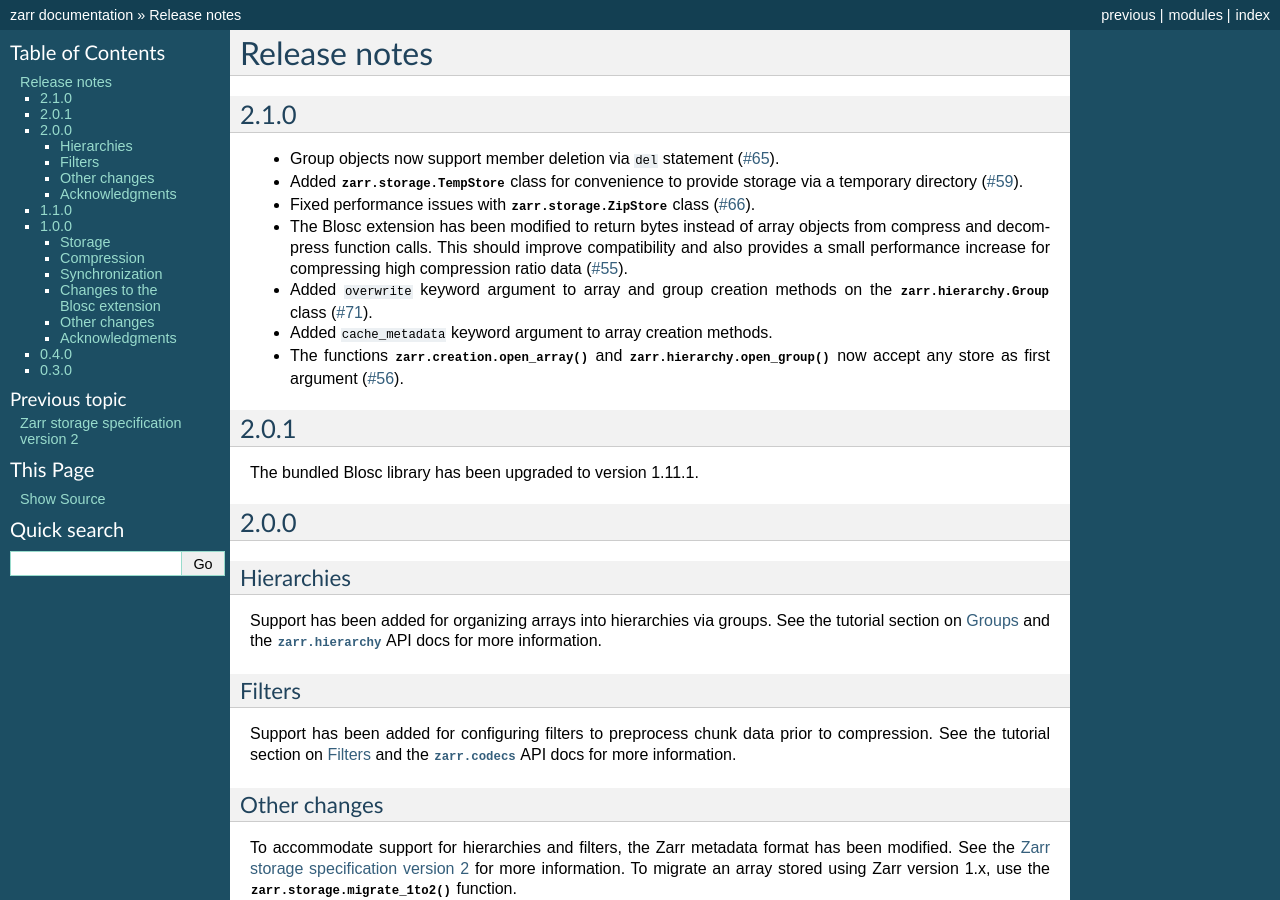
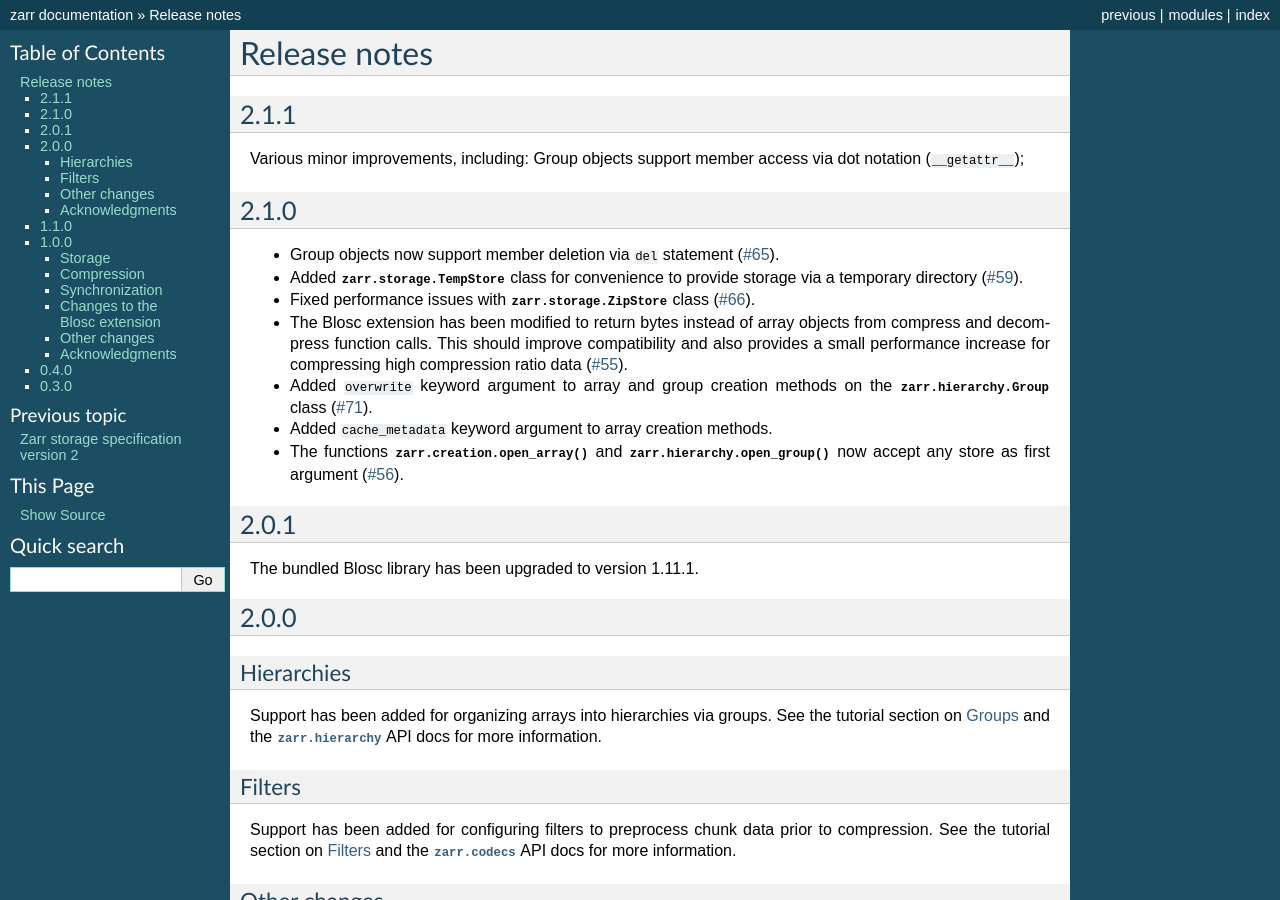
Before and after one commit to enthusiastdev121/zarr-python, a Sphinx documentation site: the page built from docs/release.rst, in a window 1280 px wide and 900 px high. Built offline with Sphinx 7.4.7, drawn with Linux system fonts in a browser that asks for light colours; the version number could not be read and is left out.

Commit message:
Group __getattr__

```diff
--- a/docs/release.rst
+++ b/docs/release.rst
@@ -1,5 +1,13 @@
 Release notes
 =============
+
+.. _release_2.1.1:
+
+2.1.1
+-----
+
+Various minor improvements, including: Group objects support member access via
+dot notation (``__getattr__``);
 
 .. _release_2.1.0:
 
```
Also changed, not shown: 2 other files.
